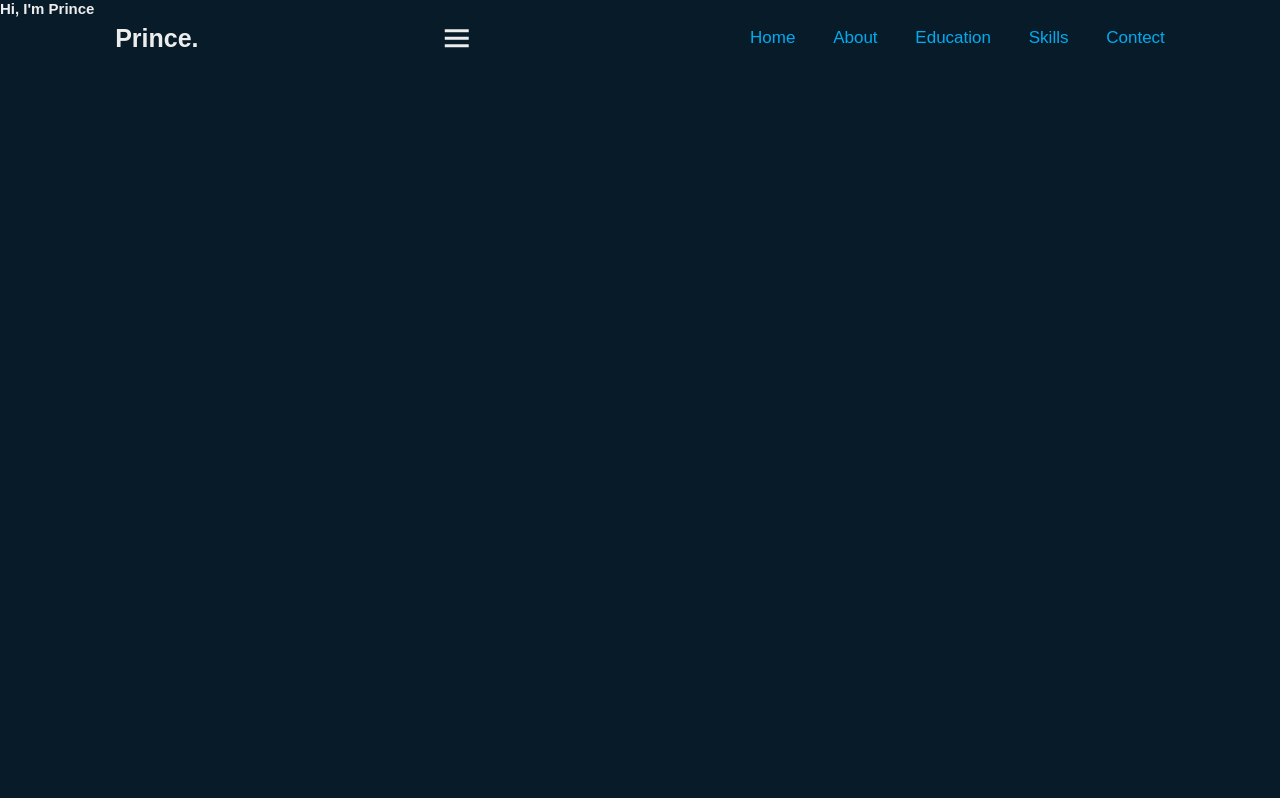
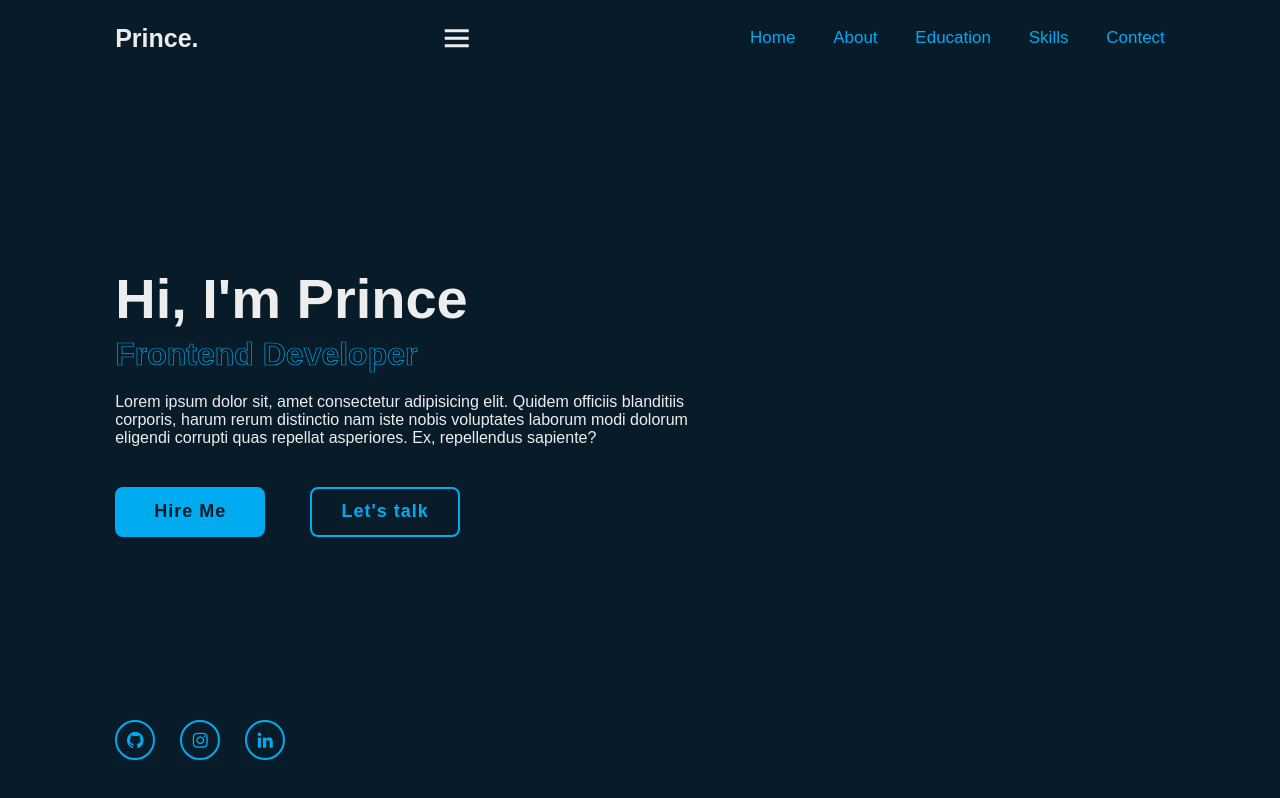
Before and after one commit to prince05-ku/my-portfolio-1, a plain HTML site: page index.html in a window 1280 px wide. Drawn offline with nearby package versions, Linux system fonts and the light colour scheme; a web font is replaced by a local one.

Commit message:
add assets file and sum code

```diff
--- a/index.html
+++ b/index.html
@@ -1,5 +1,6 @@
 <!DOCTYPE html>
 <html lang="en">
+
 <head>
     <meta charset="UTF-8">
     <meta name="viewport" content="width=device-width, initial-scale=1.0">
@@ -9,6 +10,7 @@
     <link href='https://unpkg.com/boxicons@2.1.4/css/boxicons.min.css' rel='stylesheet'>
 
 </head>
+
 <body>
 
     <!-- header section -->
@@ -32,10 +34,30 @@
     <section class="home" id="home">
         <div class="home-content">
             <h1>Hi, I'm <span>Prince</span></h1>
+            <div class="text-animate">
+                <h3>Frontend Developer</h3>
+            </div>
+            <p>
+                Lorem ipsum dolor sit, amet consectetur adipisicing elit. Quidem officiis blanditiis corporis, harum
+                rerum distinctio nam iste nobis voluptates laborum modi dolorum eligendi corrupti quas repellat
+                asperiores. Ex, repellendus sapiente?
+            </p>
+
+            <div class="btn-box">
+                <a href="#" class="btn">Hire Me</a>
+                <a href="#" class="btn">Let's talk</a>
+            </div>
+        </div>
+
+        <div class="home-sci">
+            <a href="#"><i class='bx bxl-github' ></i></a>
+            <a href="#"><i class='bx bxl-instagram' ></i></a>
+            <a href="#"><i class='bx bxl-linkedin' ></i></a>
         </div>
     </section>
 
 
     <script src="app.js"></script>
 </body>
+
 </html>
--- a/style.css
+++ b/style.css
@@ -65,3 +65,149 @@ body {
     color: var(--text-color);
     cursor: pointer;
 }
+
+section {
+    min-height: 100vh;
+    padding: 10rem 9% 2rem;
+}
+
+.home {
+    display: flex ;
+    align-items: center;
+    padding: 0 9%;
+}
+
+.home-content {
+    max-width: 60rem;
+}
+
+.home-content h1 {
+    font-size: 5.6rem;
+    font-weight: 700;
+    line-height: 1.3;
+}
+
+.home-content .text-animate {
+    position: relative;
+    width: 32.8rem;
+}
+
+.home-content .text-animate h3 {
+    font-size: 3.2rem;
+    font-weight: 700;
+    color: transparent;
+    -webkit-text-stroke: .7px var(--main-color);
+}
+
+.home-content p {
+    font-size: 1.6rem;
+    margin: 2rem 0 4rem;
+}
+
+.btn-box {
+    position: relative;
+    display: flex;
+    justify-content: space-between;
+    width: 34.5rem;
+    height: 5rem;
+}
+
+.btn-box .btn {
+    position: relative;
+    display: inline-flex;
+    justify-content: center;
+    align-items: center;
+    width: 15rem;
+    height: 100%;
+    background: var(--main-color);
+    border: .2rem solid var(--main-color);
+    border-radius: .8rem;
+    font-size: 1.8rem;
+    font-weight: 600;
+    letter-spacing: .1rem;
+    color: var(--bg-color);
+    z-index: 1;
+    overflow: hidden;
+    transition: .5s;
+}
+
+.btn-box .btn:hover {
+    color: var(--main-color);
+}
+
+.btn-box .btn:nth-child(2) {
+    background: transparent;
+    color: var(--main-color);
+}
+
+.btn-box .btn:nth-child(2):hover {
+    color: var(--bg-color);
+}
+
+.btn-box .btn:nth-child(2)::before {
+    background: var(--main-color);
+}
+
+.btn-box .btn::before {
+    content: '';
+    position: absolute;
+    top: 0;
+    left: 0;
+    width: 0;
+    height: 100%;
+    background: var(--bg-color);
+    z-index: -1;
+    transition: .5s;
+}
+
+.btn-box .btn:hover::before {
+    width: 100%;
+}
+
+.home-sci {
+    position: absolute;
+    bottom: 4rem;
+    width: 170px;
+    display: flex;
+    justify-content: space-between;
+}
+
+.home-sci a {
+    position: relative;
+    display: inline-flex;
+    justify-content: center;
+    align-items: center;
+    width: 40px;
+    height: 40px;
+    background: transparent;
+    border: .2rem solid var(--main-color);
+    border-radius: 50%;
+    font-size: 20px;
+    color: var(--main-color);
+    z-index: 1;
+    overflow: hidden;
+    transition: .5s;
+}
+
+.home-sci a:hover {
+    color: var(--bg-color);
+}
+
+
+.home-sci a::before {
+    content: '';
+    position: absolute;
+    top: 0;
+    left: 0;
+    width: 0;
+    height: 100%;
+    background: var(--main-color);
+    z-index: -1;
+    transition: .5s;
+}
+
+
+
+.home-sci a:hover::before {
+    width: 100%;
+}
```
Also changed, not shown: assets/about.jpg (added), assets/home.jpg (added).
